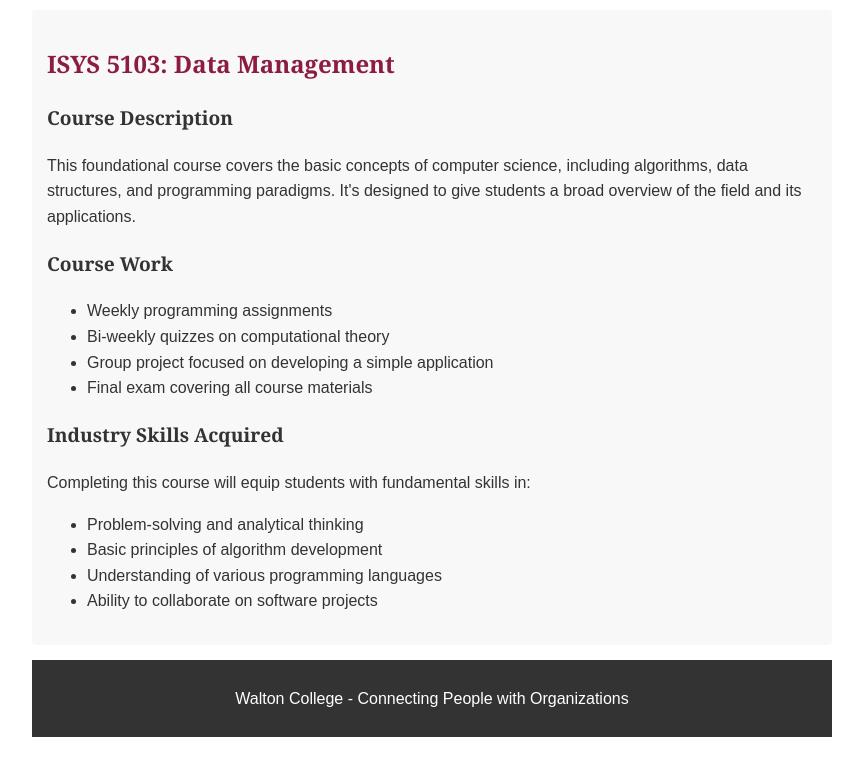
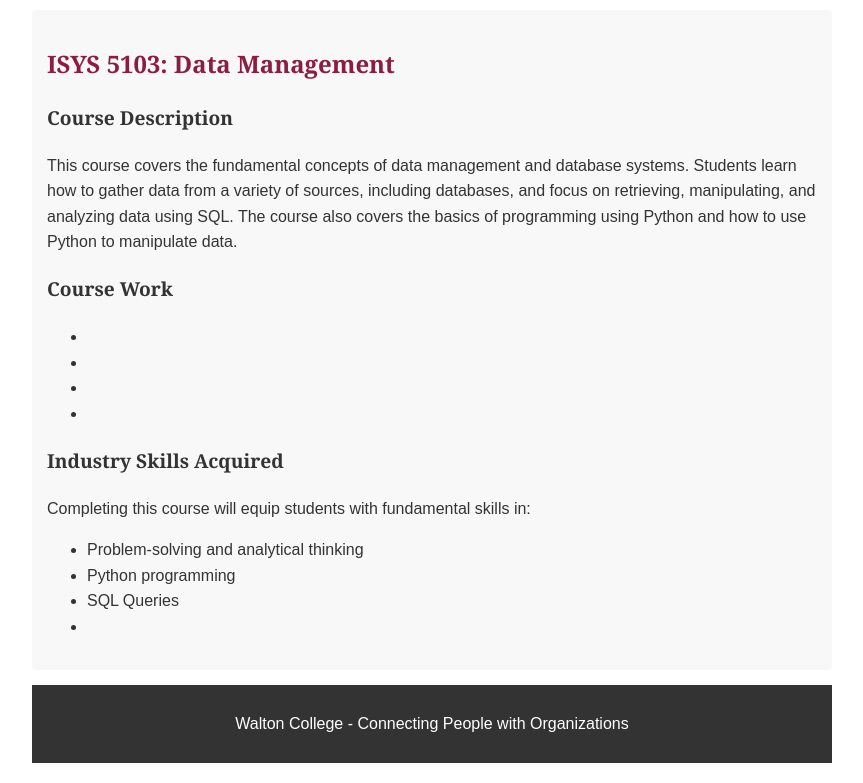
Before and after one commit to MLDERES/wcob-isys, a plain HTML site: page course_pages/isys5103.html in a window 1280 px wide. Shown: the part 275-1058 px from the top of the page, without its empty margins (208-1071 px from the left). Before the commit the page ends 1032 px from the top, so only its background shows below. Drawn offline with Linux system fonts and the light colour scheme.

Commit message:
Add a sample course description

```diff
--- a/course_pages/isys5103.html
+++ b/course_pages/isys5103.html
@@ -18,25 +18,29 @@
         <article class="course-detail">
             <h2>ISYS 5103: Data Management</h2>
             <h3>Course Description</h3>
-            <p>This foundational course covers the basic concepts of computer science, including algorithms, data
-                structures, and programming paradigms. It's designed to give students a broad overview of the field and
-                its applications.</p>
+            <p>This course covers the fundamental concepts of data management and database systems.
+                Students learn how to gather data from a variety of sources, including databases, and focus on
+                retrieving, manipulating, and analyzing data using SQL. The course also covers the basics of
+                programming using Python and how to use Python to manipulate data.
+            </p>
+
+            </p>
 
             <h3>Course Work</h3>
             <ul>
-                <li>Weekly programming assignments</li>
-                <li>Bi-weekly quizzes on computational theory</li>
-                <li>Group project focused on developing a simple application</li>
-                <li>Final exam covering all course materials</li>
+                <li></li>
+                <li></li>
+                <li></li>
+                <li></li>
             </ul>
 
             <h3>Industry Skills Acquired</h3>
             <p>Completing this course will equip students with fundamental skills in:</p>
             <ul>
                 <li>Problem-solving and analytical thinking</li>
-                <li>Basic principles of algorithm development</li>
-                <li>Understanding of various programming languages</li>
-                <li>Ability to collaborate on software projects</li>
+                <li>Python programming</li>
+                <li>SQL Queries</li>
+                <li></li>
             </ul>
         </article>
 
```
